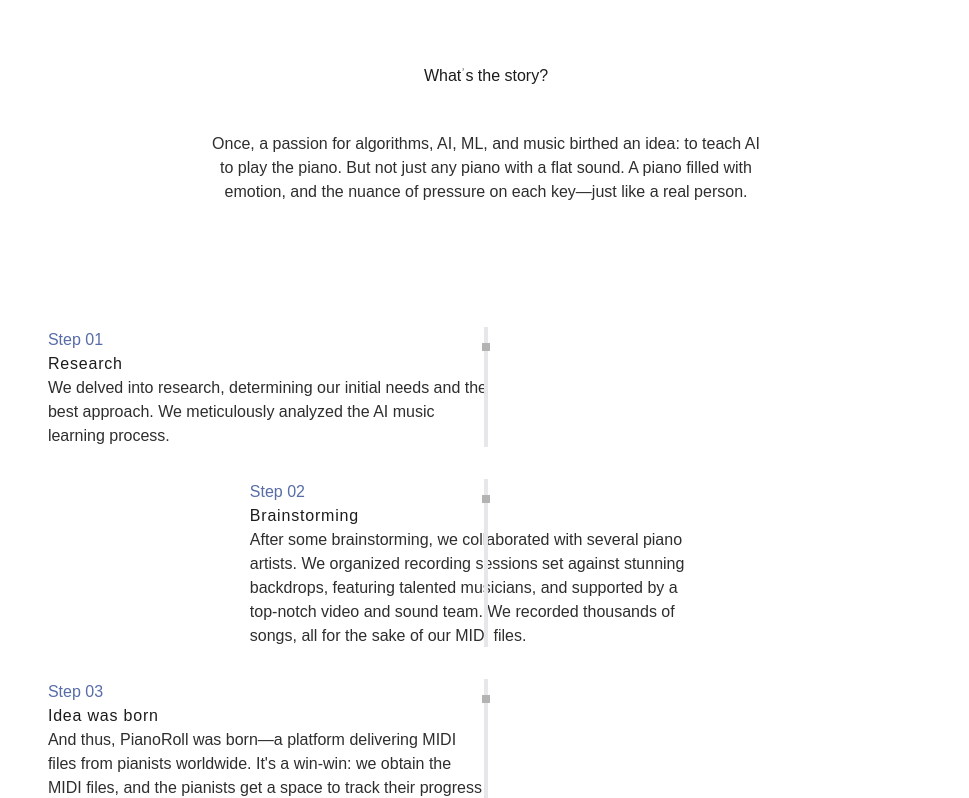
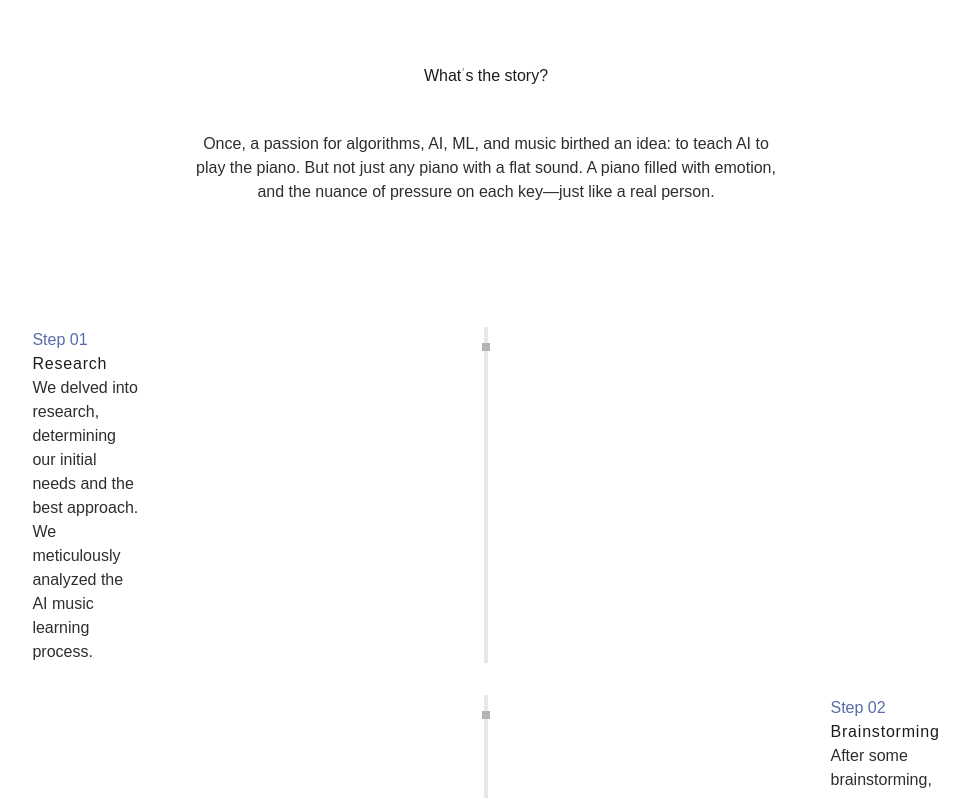
Before and after one commit to Nospoko/epr-landing, a Next.js app in the folder algrtm/: page /pianoRoll in a window 1280 px wide. Shown: the part 1820-2618 px from the top of the page, without its empty margins (154-1123 px from the left). Built offline with nearby package versions, Linux system fonts and the light colour scheme.

Commit message:
text formatted in StoryComponent

```diff
--- a/algrtm/src/components/StoryComponent.js
+++ b/algrtm/src/components/StoryComponent.js
@@ -10,7 +10,7 @@ const StoryComponent = () => {
         <h2 className="h2 leading-[4rem] text-neutralLight-neutral10">
           What’s the story?
         </h2>
-        <div className="mx-[22.5rem]">
+        <div className="mx-[22.5rem] max-w-[45rem]">
           <h6 className="h6 text-neutralLight-neutral20 text-center">
             Once, a passion for algorithms, AI, ML, and music birthed an idea:
             to teach AI to play the piano. But not just any piano with a flat
@@ -29,7 +29,7 @@ const StoryComponent = () => {
             ></div>
             <div
               className={`flex items-start ${
-                index % 2 === 0 ? "pr-[12.62rem]" : "pl-[12.62rem]"
+                index % 2 === 0 ? "pr-[49.88rem]" : "pl-[49.88rem]"
               }`}
             >
               <div
@@ -39,7 +39,7 @@ const StoryComponent = () => {
                   <rect width="8" height="8" fill="#B3B3B3" />
                 </svg>
               </div>
-              <div className="flex-grow max-w-[27.5rem]">
+              <div className="flex-grow ">
                 <p className="p1SB text-blueLight-blue50">{step.step}</p>
                 <h4 className="h4 text-neutralLight-neutral10 tracking-wider">
                   {step.title}
```
